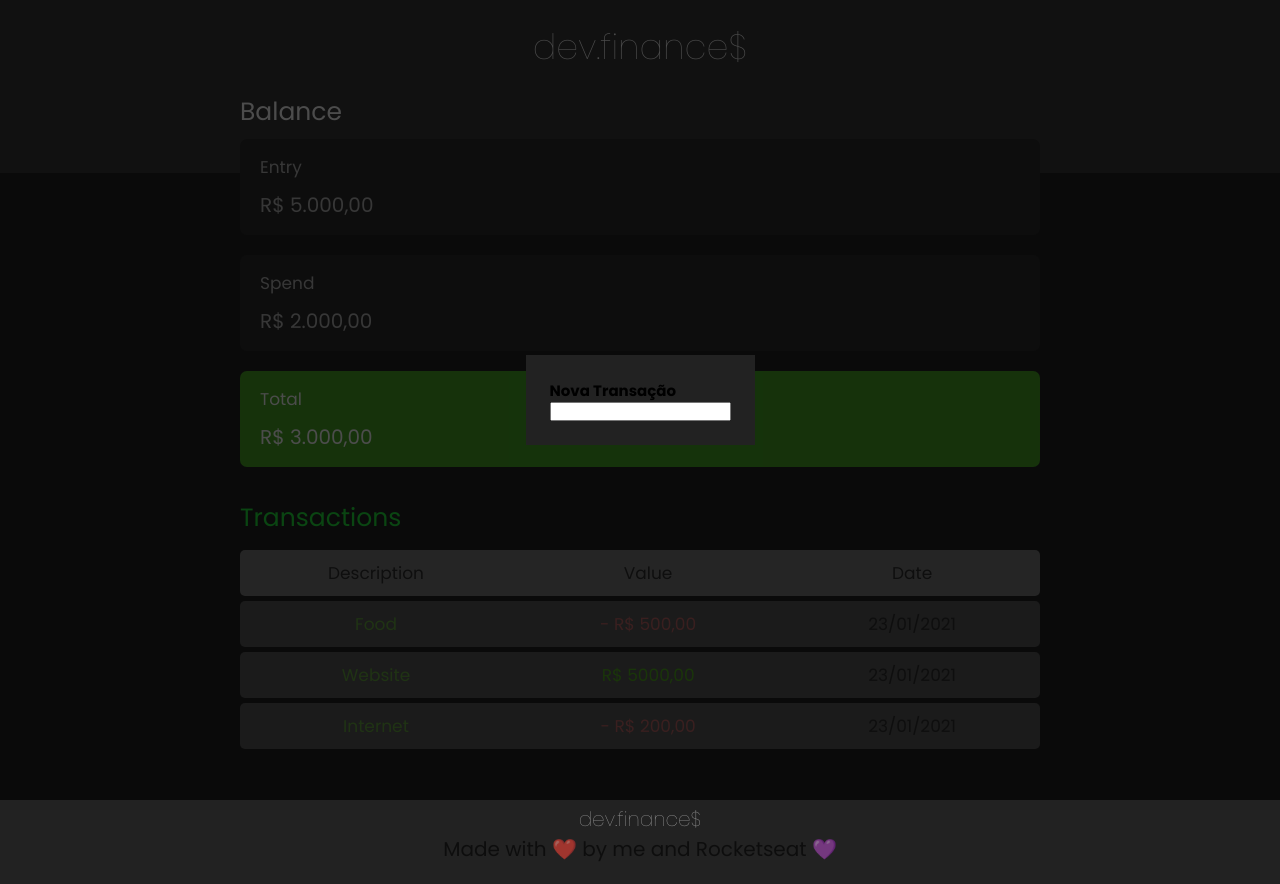
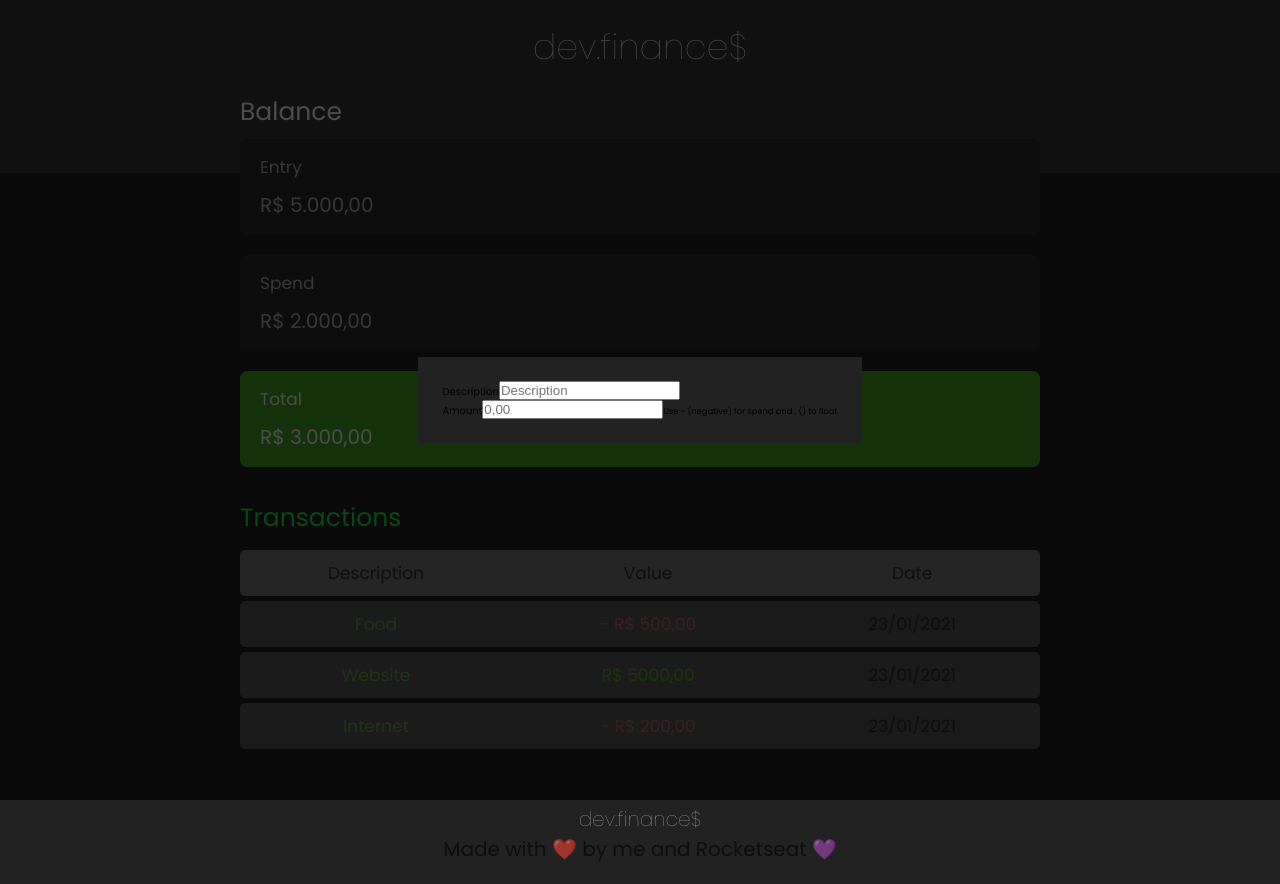
Before and after one commit to Pedro-Murilo/devfinance, a React (Create React App) app: page / in a window 1280 px wide. Built offline with nearby package versions, Linux system fonts and the light colour scheme.

Commit message:
style: added styles to modal

```diff
--- a/src/components/Balance/BalanceStyles.js
+++ b/src/components/Balance/BalanceStyles.js
@@ -16,3 +16,14 @@ export const TitleH2 = styled.h2`
     font-weight: normal;
     font-size: 2.5rem;
 `
+
+export const ScreenOnly = styled.h2`
+    position: absolute;
+    width: 1px;
+    height: 1px;
+    margin: -1px;
+    overflow: hidden;
+    clip: rect(0, 0, 0, 0);
+    white-space: nowrap;
+    border-width: 0;
+`
--- a/src/components/Modal/Modal.js
+++ b/src/components/Modal/Modal.js
@@ -1,21 +1,28 @@
-import { ModalStyles, ModalWrapper } from './ModalStyles';
+import { ModalStyles, ModalWrapper } from "./ModalStyles";
+import { ScreenOnly } from '../Balance/BalanceStyles';
 
 const Modal = () => {
   return (
     <ModalStyles isActive>
       <ModalWrapper>
         <div className="form">
-                    <h2>Nova Transação</h2>
+          <ScreenOnly>Nova Transação</ScreenOnly>
+
           <form action="">
             <div className="input-group">
-                            <label htmlFor="description"></label>
-                            <input type="text" id="description" name="description" />
+              <label htmlFor="description">Description</label>
+              <input type="text" id="description" name="description" placeholder="Description" />
+            </div>
+            <div className="input-group">
+              <label htmlFor="amount">Amount</label>
+              <input type="number" id="amount" name="amount" placeholder="0,00" />
+              <small>Use - (negative) for spend and , () to float</small>
             </div>
           </form>
         </div>
       </ModalWrapper>
     </ModalStyles>
-    )
-}
+  );
+};
 
 export default Modal;
```
Also changed, not shown: 1 other file (tests, documents, lock files or other folders). Lines whose indentation alone changed are shown as unchanged.
